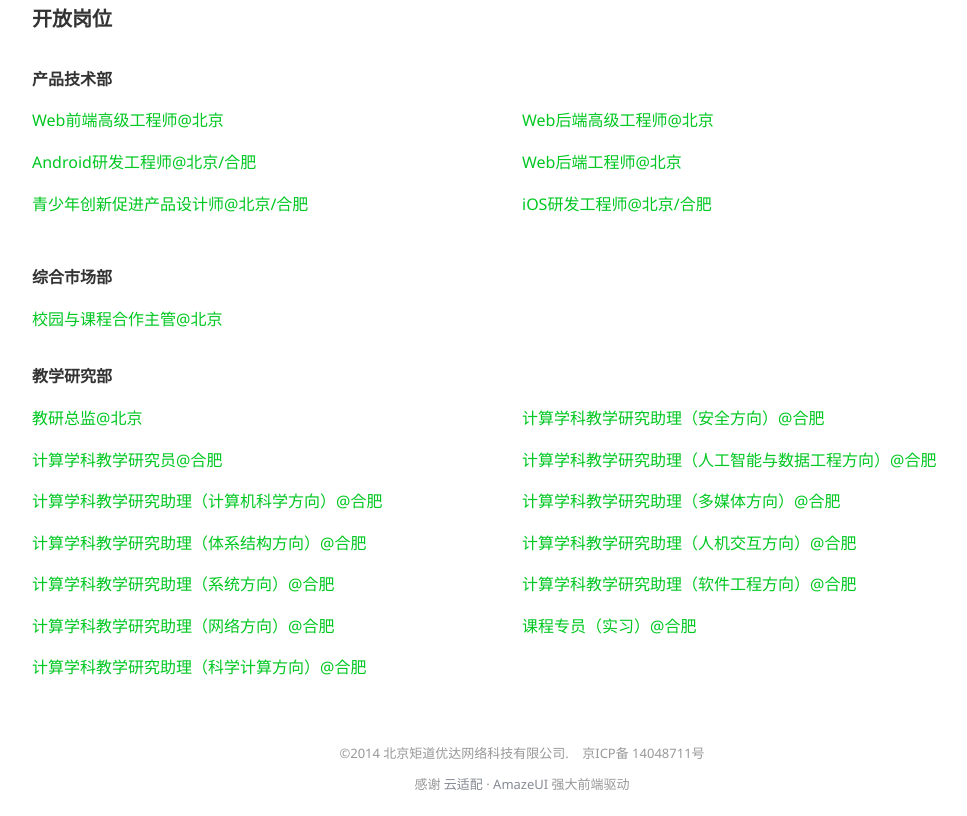
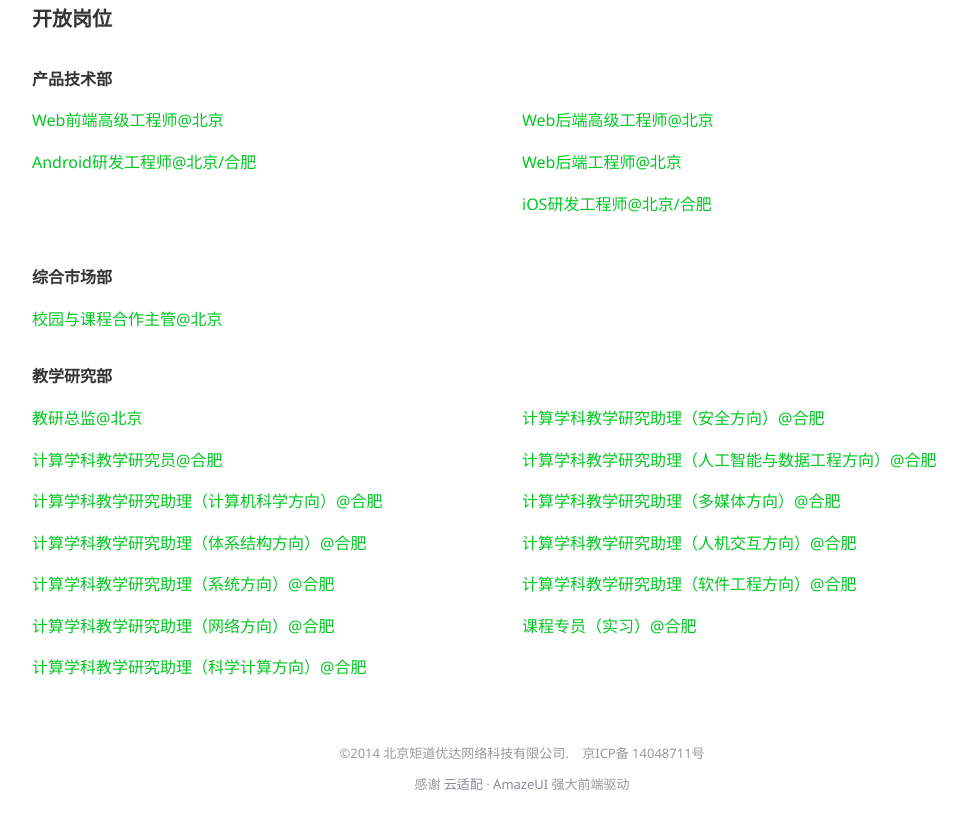
Before and after one commit to yanjieli/judaoyouda, a plain HTML site: page hr.html in a window 1280 px wide. Shown: the part 1466-2282 px from the top of the page, without its empty margins (118-1085 px from the left). Drawn offline with Linux system fonts and the light colour scheme; files that its build step writes are made by us from their sources.

Commit message:
Update hr.html

```diff
--- a/hr.html
+++ b/hr.html
@@ -76,7 +76,7 @@
                 <!--<p><a href="http://www.lagou.com/jobs/289318.html" target="_blank">Web前端工程师@北京</a></p>-->
 
                 <p><a href="http://www.lagou.com/jobs/372593.html?source=company" target="_blank">Android研发工程师@北京/合肥</a></p>
-                <p><a href="http://www.lagou.com/jobs/372650.html?source=company" target="_blank">青少年创新促进产品设计师@北京/合肥</a></p>
+                <!--<p><a href="http://www.lagou.com/jobs/372650.html?source=company" target="_blank">青少年创新促进产品设计师@北京/合肥</a></p>-->
             </li>
             <li>
                 <p><a href="http://www.lagou.com/jobs/237270.html" target="_blank">Web后端高级工程师@北京</a></p>
```
